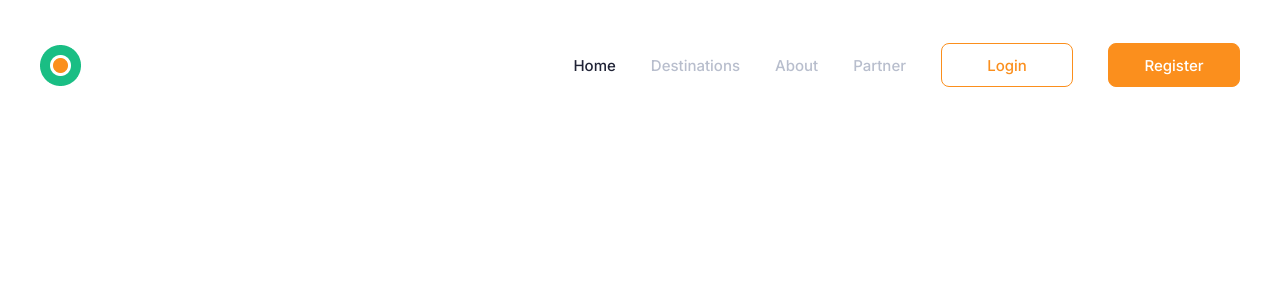
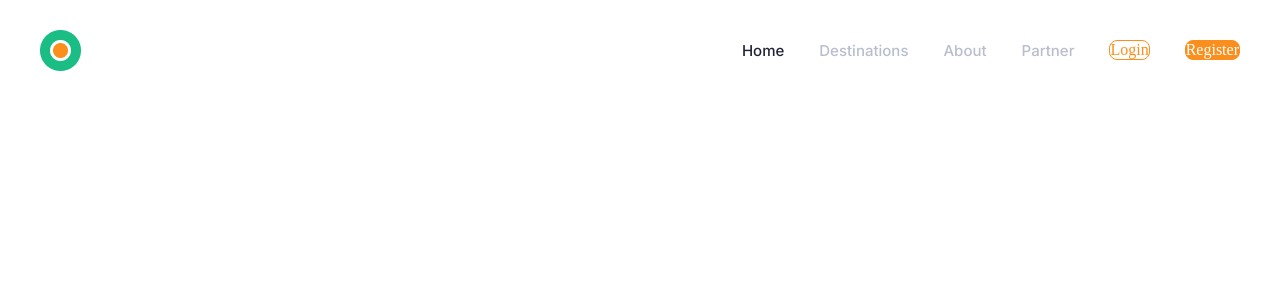
Before and after one commit to Furqaaan/ExploreTravel, a React (Vite) app: page / in a window 1280 px wide. Shown: the top 300 px of the page. Built offline with nearby package versions, Linux system fonts and the light colour scheme.

Commit message:
The changes were made in the scss but it dont compile the css . Fixed the issue

```diff
--- a/src/App.css
+++ b/src/App.css
@@ -2,7 +2,7 @@
   max-width: 1200px;
   margin: 0 auto;
 }
-.app .primary-btn a {
+.app .primary-btn .btn-link {
   background-color: #FB8F1D;
   color: #FFF;
   border: 1px solid #FB8F1D;
@@ -11,7 +11,7 @@
   align-items: center;
   justify-content: center;
 }
-.app .secondary-btn a {
+.app .secondary-btn .btn-link {
   background-color: #FFF;
   color: #FB8F1D;
   border: 1px solid #FB8F1D;
--- a/src/components/Header/Header.css
+++ b/src/components/Header/Header.css
@@ -1,26 +1,26 @@
 .header-container {
-  margin-top: 43px;
+  height: 100px;
   display: flex;
   align-items: center;
   justify-content: space-between;
 }
-.header-container ul {
+.header-container .header-container-list {
   list-style-type: none;
   display: flex;
   -moz-column-gap: 35px;
        column-gap: 35px;
   align-items: center;
 }
-.header-container ul a {
+.header-container .header-container-list .header-container-links {
   font-weight: 500;
   font-size: 15px;
   color: #B8BECD;
   font-family: "Inter", sans-serif;
 }
-.header-container ul .active a {
+.header-container .header-container-list .active .header-container-links {
   color: #202336;
 }
-.header-container ul .secondary-btn a, .header-container ul .primary-btn a {
+.header-container .header-container-list .secondary-btn .header-container-links, .header-container .header-container-list .primary-btn .header-container-links {
   width: 132px;
   height: 44px;
   text-align: center;
@@ -31,7 +31,7 @@
     flex-direction: column;
     row-gap: 20px;
   }
-  .header-container ul {
+  .header-container .header-container-list {
     flex-direction: column;
     row-gap: 20px;
   }
```
Also changed, not shown: 1 other file (tests, documents, lock files or other folders).
